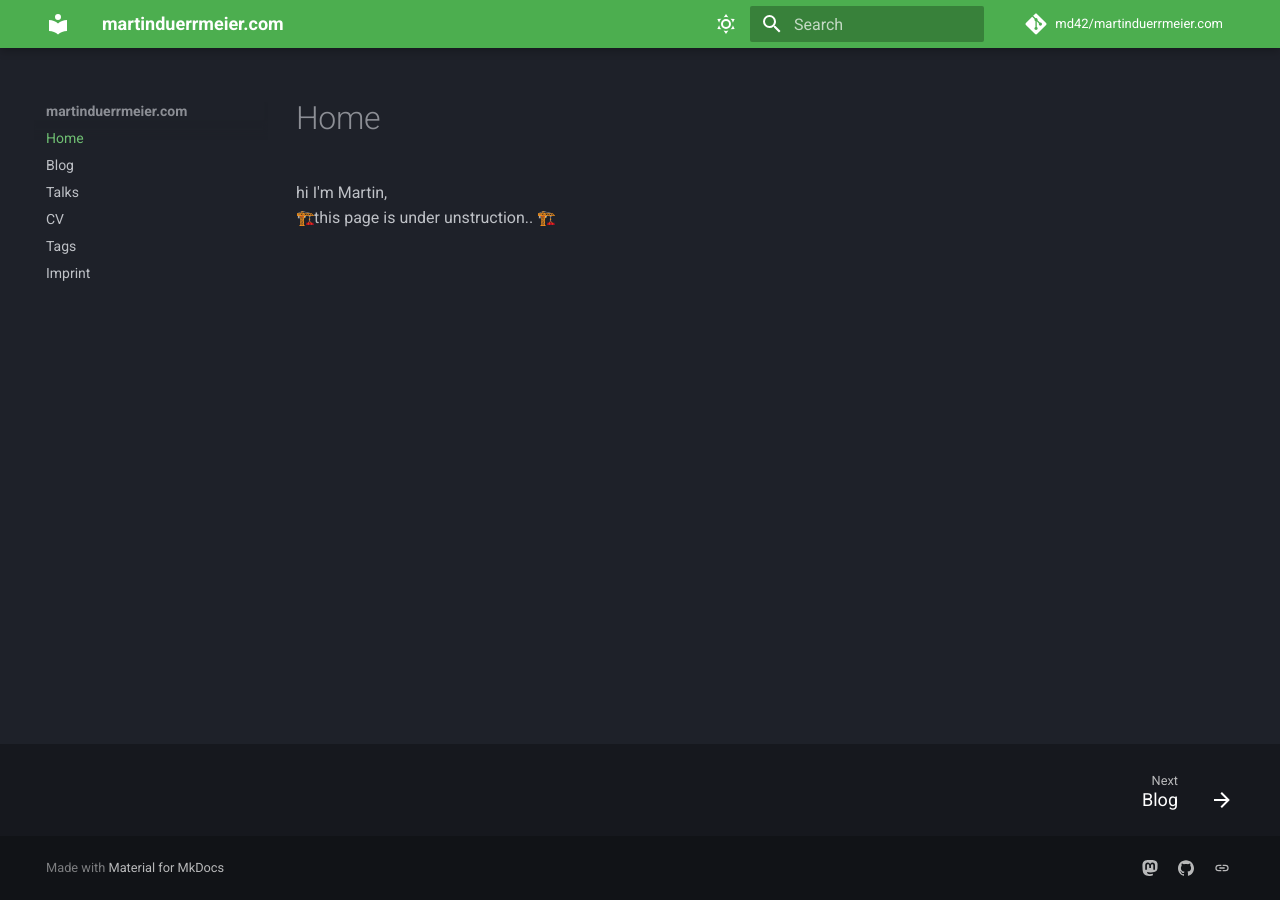
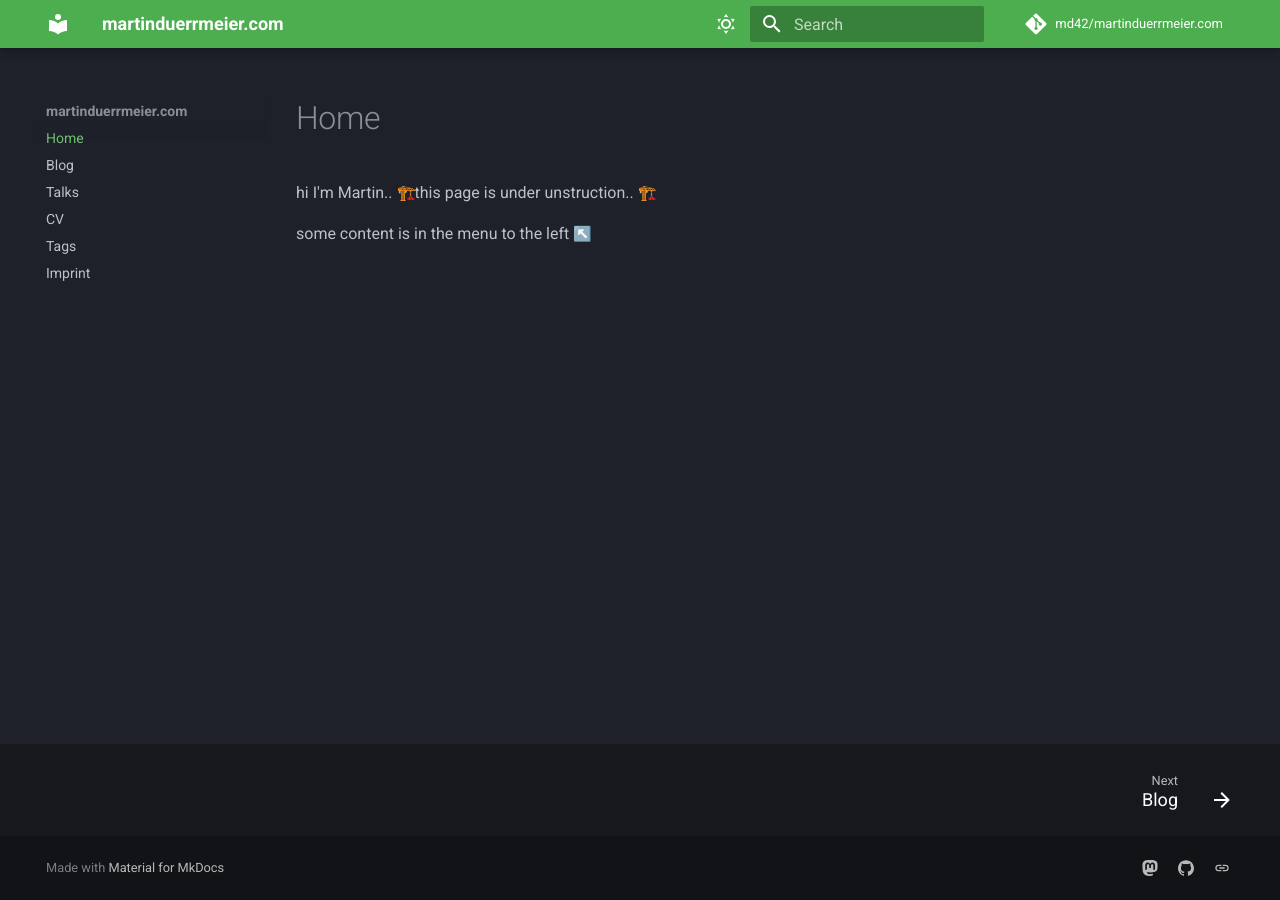
Before and after one commit to md42/martinduerrmeier.com, an MkDocs documentation site: the page built from docs/index.md, in a window 1280 px wide. Built offline with MkDocs 1.6.1 and Material for MkDocs 9.7.7, drawn with Linux system fonts in a browser that asks for light colours; emoji names are drawn with the system emoji font; comment, search, counter and statistics services are not loaded.

Commit message:
extend first line

```diff
--- a/docs/index.md
+++ b/docs/index.md
@@ -1,4 +1,5 @@
 # Home
 
-hi I'm Martin,
-:construction_site:this page is under unstruction.. :construction_site:
+hi I'm Martin.. :construction_site:this page is under unstruction.. :construction_site:
+
+some content is in the menu to the left :arrow_upper_left:
```
